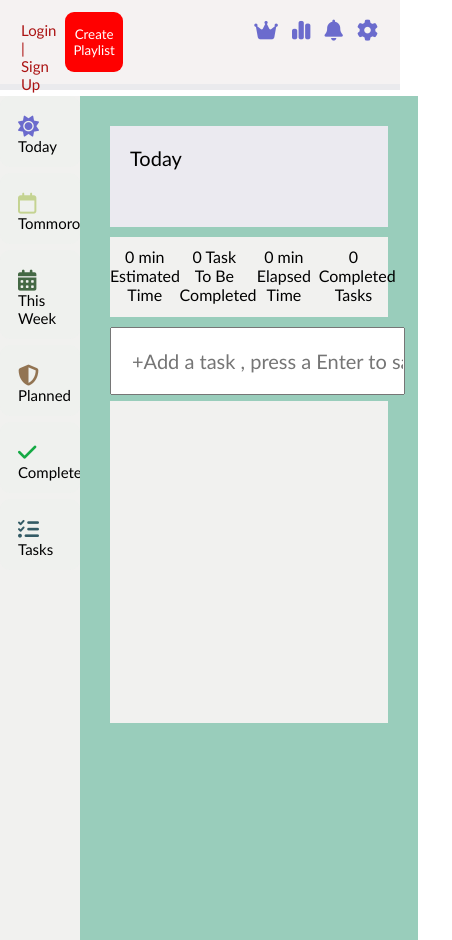
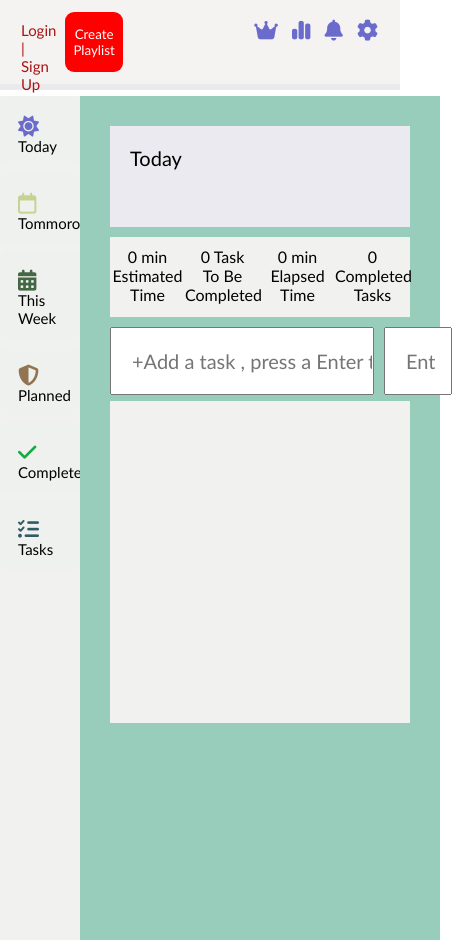
Before and after one commit to Avtech04/WorkPulse, a browser extension: page popup.html in a window 400 px wide. Shown: the whole page, 452 px wide, since content can reach past the window. Drawn offline with Linux system fonts and the light colour scheme; grey boxes are pictures that could not be loaded.

Commit message:
cycles feature updation

```diff
--- a/popup.html
+++ b/popup.html
@@ -40,7 +40,10 @@
                 <div class="details" id="complete-task-count"><span id="comp-task-cnt">0</span> <br>Completed Tasks</div>
             </div>
             <div class="third">
-              <input type="text" name="" id="task-input" placeholder="+Add a task , press a Enter to save ">
+              <div><input type="text" name="" id="task-input" placeholder="+Add a task , press a Enter to save "></div>
+              <div><input type="number" name="cycles" id="cycles" placeholder="Enter Cycles" style="
+                width: 11vw;
+            "></div>
             </div>
             <div class="fourth" id="tasks"></div>
         </div>
--- a/style.css
+++ b/style.css
@@ -57,6 +57,9 @@ padding: 20px;
     /* background-color:rgb(206, 102, 16);  */
     height: 8%;
     margin: 10px;
+    display: flex;
+    flex-direction: row;
+    /* width: 100vw; */
 }
 
 .fourth{
@@ -152,7 +155,10 @@ button{
     border: 1px;
     cursor: pointer;
 }
-
+#task-input{
+    width: 60vw;
+    margin-right: 10px;
+}
 
 .task-row{
     background-color: #0c4b59;
```
